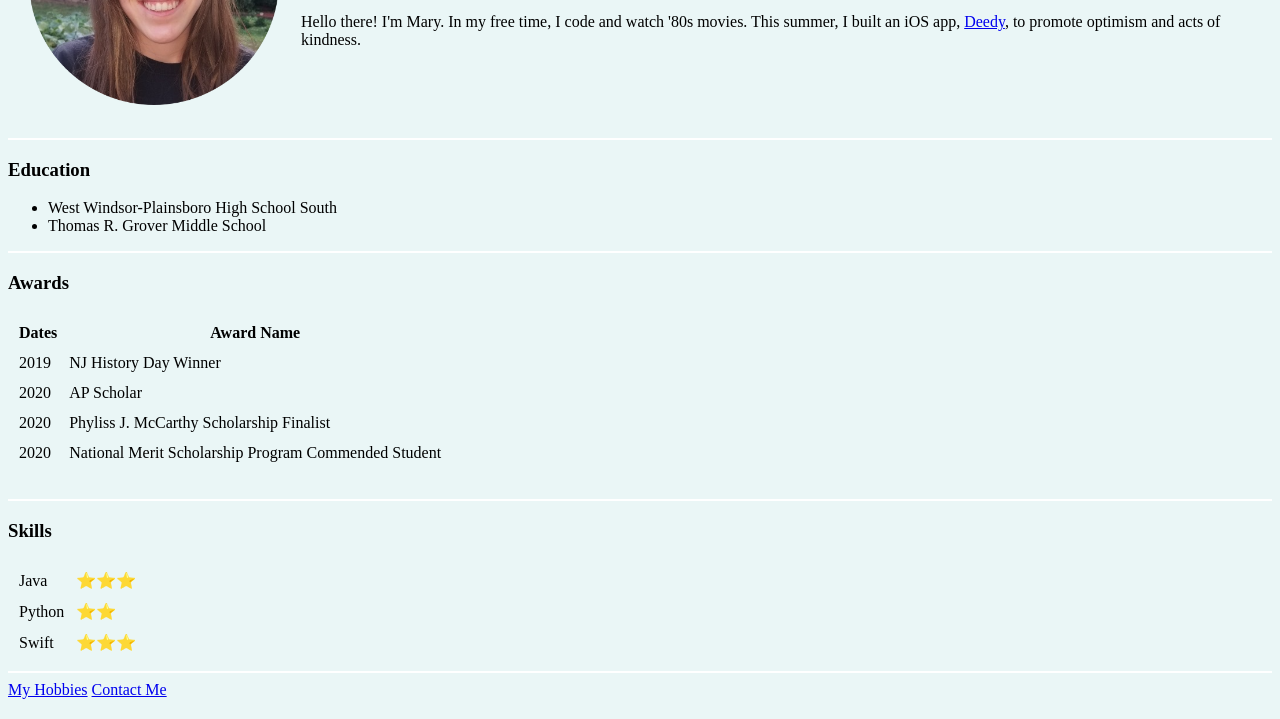
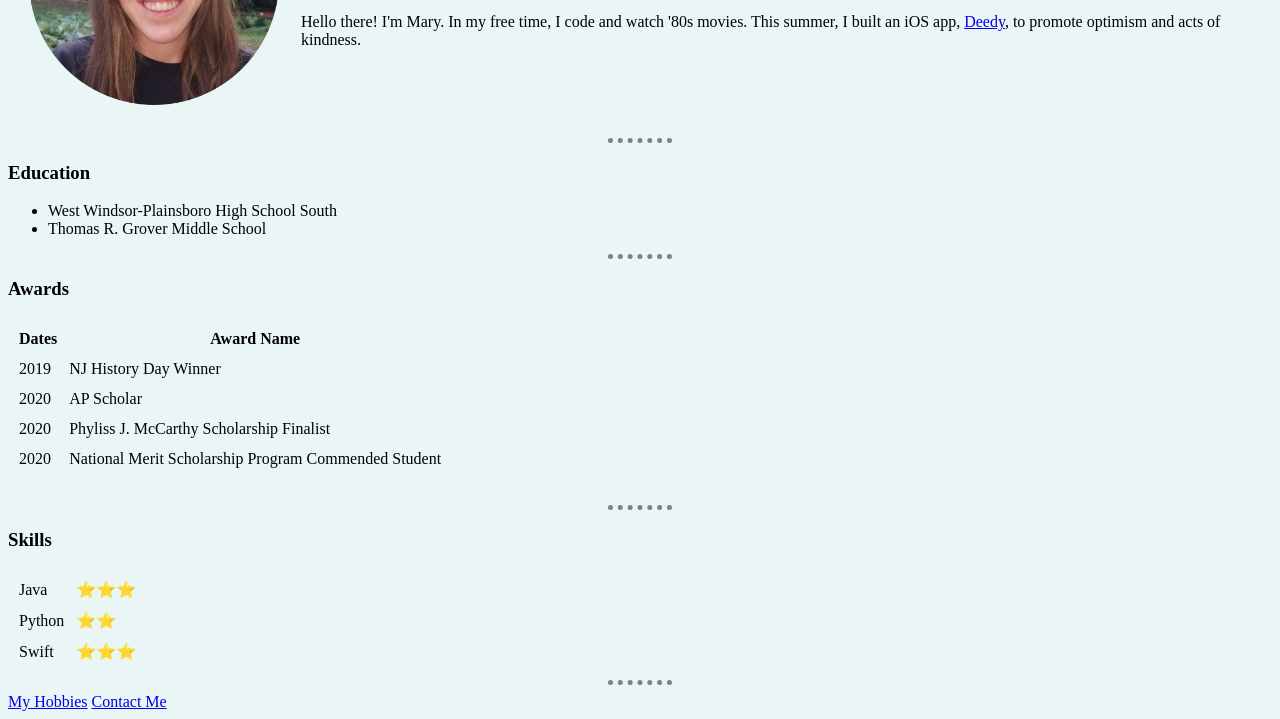
Before and after one commit to marypaskhaver/HTML---Personal-Site, a plain HTML site: page index.html in a window 1280 px wide. Shown: the part 174-893 px from the top of the page. Drawn offline with Linux system fonts and the light colour scheme.

Commit message:
Add external CSS to all pages

```diff
--- /dev/null
+++ b/css/styles.css
@@ -0,0 +1,11 @@
+body {
+  background-color: #EAF6F6;
+}
+
+hr {
+  border-color: gray;
+  border-style: none;
+  border-top-style: dotted;
+  border-width: 5px;
+  width: 5%;
+}
--- a/index.html
+++ b/index.html
@@ -1,30 +1,22 @@
 <!DOCTYPE html>
 <html lang="en" dir="ltr">
+
 <head>
   <meta charset="utf-8">
   <title>Mary's Personal Site</title>
+  <link rel="stylesheet" href="css/styles.css">
+</head>
 
-    <style>
-        body {
-          background-color: #EAF6F6;
-        }
-
-        hr {
-          background-color: white;
-          border-style: none;
-          height: 2px;
-        }
-    </style>
-
-  </head>
 <body>
   <table cellspacing="20">
     <td><img src="images/mary.png" alt="Mary profile picture" width="250" height="250"></td>
-      <td><h1>Mary Paskhaver</h1>
+    <td>
+      <h1>Mary Paskhaver</h1>
       <p><em>Student and amateur mobile app developer</em></p>
       <p>Hello there! I'm Mary. In my free time, I code and watch '80s movies.
         This summer, I built an iOS app, <a href="https://apps.apple.com/us/app/id1523913427">Deedy</a>,
-         to promote optimism and acts of kindness.</p></td>
+        to promote optimism and acts of kindness.</p>
+    </td>
   </table>
   <hr>
   <h3>Education</h3>
@@ -83,4 +75,5 @@
   <a href="hobbies.html">My Hobbies</a>
   <a href="contact-me.html">Contact Me</a>
 </body>
+
 </html>
```
Also changed, not shown: contact-me.html (+4 -0 lines), hobbies.html (+4 -0 lines), inputs.html (+3 -0 lines). Lines whose indentation alone changed are shown as unchanged.
